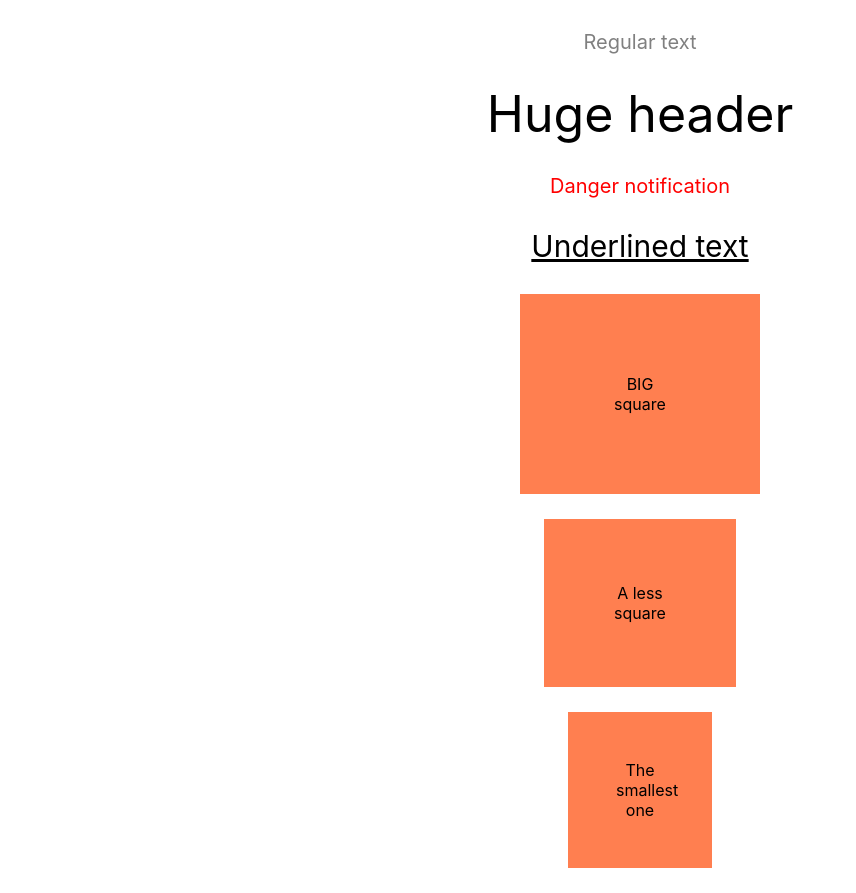
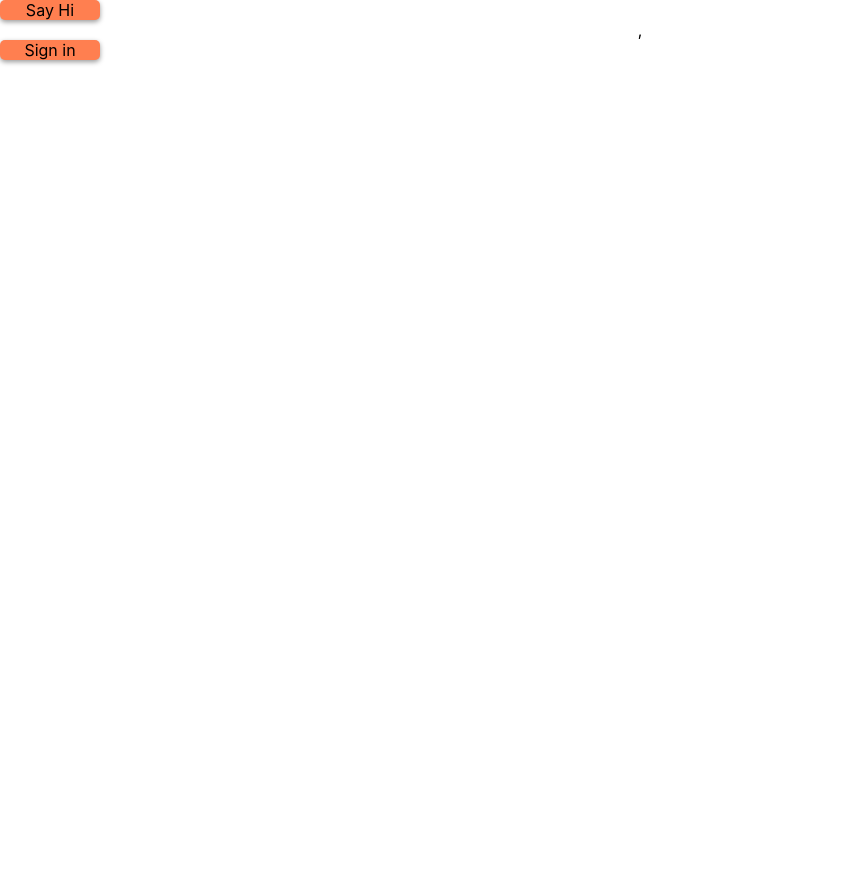
Before and after one commit to tryliya/React-homework-2, a React (Create React App) app: page / in a window 1280 px wide. Shown: the whole page, without its empty margins (0-856 px from the left). After the commit the page ends 800 px from the top, so only its background shows below. Built offline with nearby package versions, Linux system fonts and the light colour scheme.

Commit message:
add all buttons

```diff
--- a/src/App.js
+++ b/src/App.js
@@ -1,25 +1,29 @@
-import logo from './logo.svg';
-import './App.css';
+import React from 'react';
 
-function App() {
-  return (
-    <div className="App">
-      <header className="App-header">
-        <img src={logo} className="App-logo" alt="logo" />
-        <p>
-          Edit <code>src/App.js</code> and save to reload.
-        </p>
-        <a
-          className="App-link"
-          href="https://reactjs.org"
-          target="_blank"
-          rel="noopener noreferrer"
-        >
-          Learn React
-        </a>
-      </header>
+class App extends React.Component {
+  state = {
+    isSignedIn: false,
+  }
+
+  signIn = () => {
+    setTimeout(() => {
+      this.setState({isSignedIn: true})
+    }, 3000)
+  }
+
+  render(){
+    return (
+    <div>
+      {this.state.isSignedIn ? (
+        <div>Hello user</div>
+      ) : (
+        <div className='button' onClick={this.signIn}>Sign in</div>
+      )}
     </div>
   );
+  }
 }
 
+
+
 export default App;
--- /dev/null
+++ b/src/Loader.js
@@ -0,0 +1,38 @@
+import React from 'react';
+import './index.css';
+
+class Loader extends React.Component {
+    state = {
+        loading: false,
+        greeting: ''
+    }
+
+    showLoading = () => {
+
+        setTimeout(() => {
+            this.sayHi()
+        }, 3000)
+
+        this.setState({ loading: true })
+    }
+
+    sayHi = () => {
+        this.setState({ greeting: 'Hello my Lord!!!', loading: false })
+    }
+
+    render() {
+        return (
+            <div>
+                <div onClick={ this.showLoading } className='button'>Say Hi</div>
+                {this.state.loading && (
+                    <div className='loader' />
+                )}
+                {this.state.greeting && (
+                    <span>{this.state.greeting}</span>
+                )}
+            </div>
+        )
+    }
+}
+
+export default Loader
--- a/src/index.css
+++ b/src/index.css
@@ -36,3 +36,34 @@ p {
   width: 3em;
   background: coral;
 }
+
+
+
+.button {
+  width: 100px;
+  box-shadow: 0 2px 5px rgba(0,0,0,0.4);
+  border-radius: 5px;
+  text-align: center;
+  cursor: pointer;
+  background: coral;
+}
+
+span {
+  margin: 2rem;
+}
+
+.loader {
+  border: 16px solid #f3f3f3;
+  border-top: 16px solid #3498db;
+  border-radius: 50%;
+  width: 50px;
+  height: 50px;
+  align-self: center;
+  margin: 2rem;
+  animation: spin 2s linear infinite;
+}
+
+@keyframes spin {
+  0% { transform: rotate(0deg); }
+  100% { transform: rotate(360deg); }
+}
--- a/src/index.js
+++ b/src/index.js
@@ -1,6 +1,8 @@
 import React from 'react';
 import ReactDOM from 'react-dom';
+import App from './App.js';
 import './index.css';
+import Loader from './Loader';
 
 const Text = ({label, color, size, underline}) => {
   return <div className="text" style={{color: color, fontSize: size, textDecoration: underline ? 'underline' : 'none'}}> {label} </div>
@@ -14,18 +16,8 @@ const Square = ({ className, text}) => {
 
 ReactDOM.render(
   <React.StrictMode>
-    <div className="text_container">
-      <Text label="Regular text" color= "grey" size={20} underline={false}/>
-      <Text label="Huge header" color= "black" size={50} underline={false}/>
-      <Text label="Danger notification" color= "red" size={20} underline={false}/>
-      <Text label="Underlined text" color= "black" size={30} underline={true}/>
-    </div>
-
-    <div clasName="square_container">
-      <Square className="big" text="BIG square"/>
-      <Square className="less" text="A less square"/>
-      <Square className="small" text="The smallest one"/>
-    </div>
+    <Loader/>,
+    <App/>
   </React.StrictMode>,
   document.getElementById('root')
 );
```
